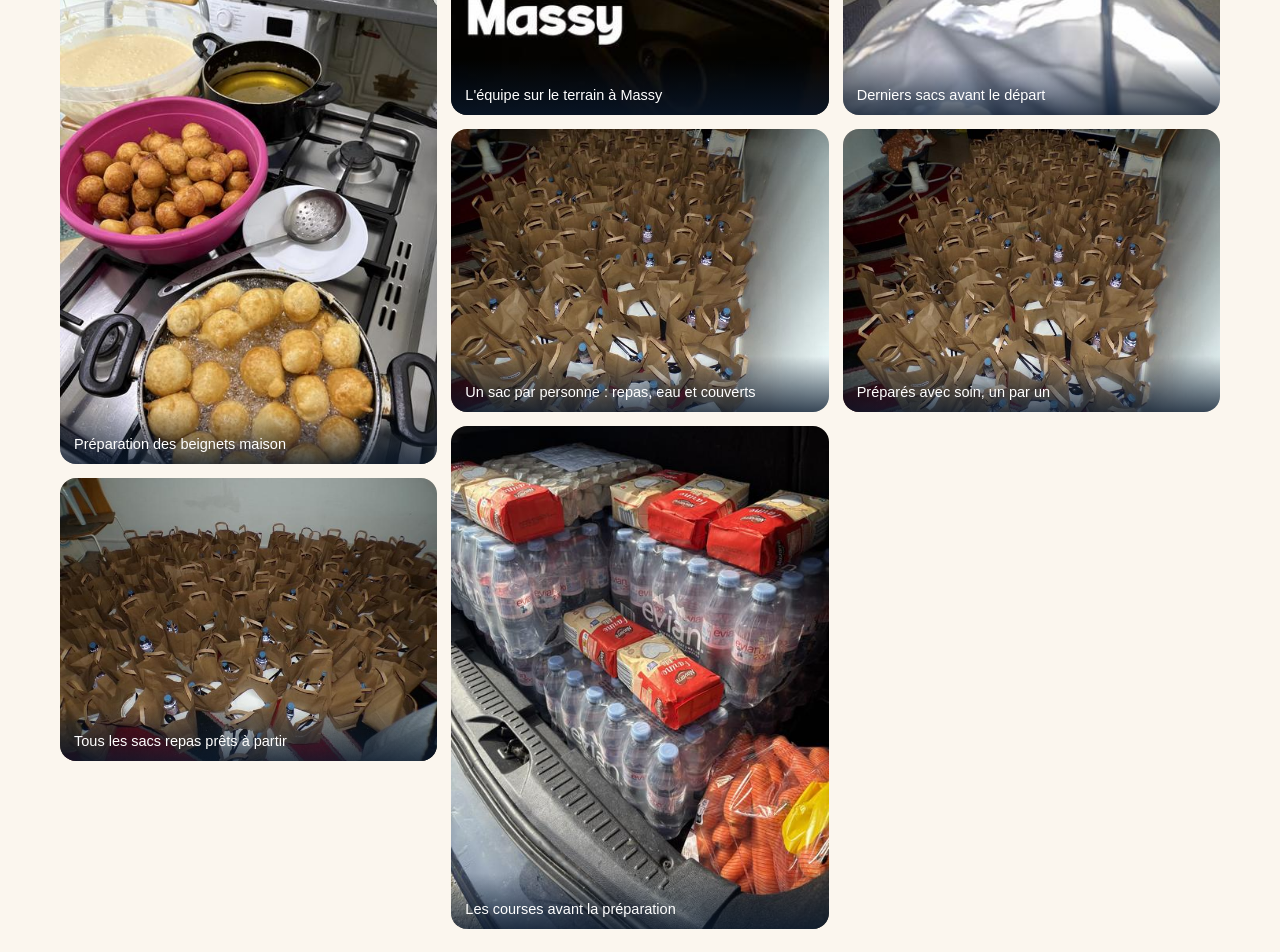
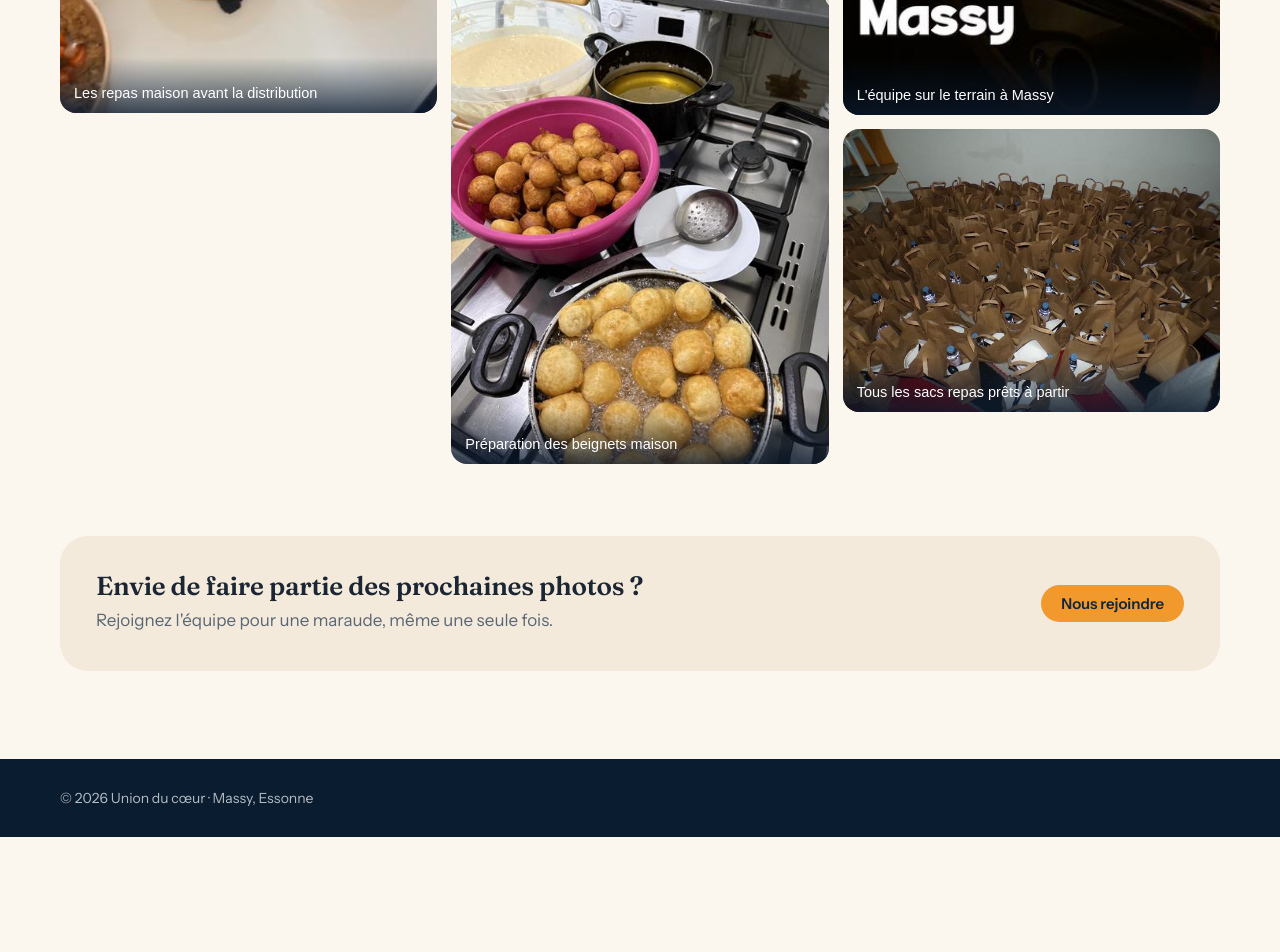
Before and after one commit to unionducoeur/unionducoeur.github.io, a plain HTML site: page galerie.html in a window 1280 px wide. Shown: the part 1060-2012 px from the top of the page. After the commit the page ends 1897 px from the top, so only its background shows below. Drawn offline with Linux system fonts and the light colour scheme.

Commit message:
Add files via upload

```diff
--- a/galerie.html
+++ b/galerie.html
@@ -8,7 +8,7 @@
   <meta name="theme-color" content="#0e2740">
   <meta property="og:title" content="Galerie · Union du cœur">
   <meta property="og:description" content="Nos maraudes en images : préparation, collecte et distribution à Massy.">
-  <meta property="og:image" content="https://unionducoeur.github.io/photos/sacs-1.jpg">
+  <meta property="og:image" content="https://unionducoeur.github.io/photos/plats.jpg">
   <link rel="icon" type="image/png" href="favicon.png">
   <link rel="apple-touch-icon" href="apple-touch-icon.png">
   <link rel="preconnect" href="https://fonts.googleapis.com">
@@ -168,14 +168,11 @@
         titre: "Nos premières maraudes",
         date: "Massy",
         photos: [
+          { photo: "plats",         legende: "Les repas maison avant la distribution" },
           { photo: "courses-1",     legende: "Le coffre rempli : eau, farine, œufs et carottes" },
           { photo: "beignets",      legende: "Préparation des beignets maison" },
-          { photo: "sacs-1",        legende: "Tous les sacs repas prêts à partir" },
           { photo: "maraude-massy", legende: "L'équipe sur le terrain à Massy" },
-          { photo: "sacs-2",        legende: "Un sac par personne : repas, eau et couverts" },
-          { photo: "courses-2",     legende: "Les courses avant la préparation" },
-          { photo: "sacs-depart",   legende: "Derniers sacs avant le départ" },
-          { photo: "sacs-3",        legende: "Préparés avec soin, un par un" }
+          { photo: "sacs-1",        legende: "Tous les sacs repas prêts à partir" }
         ]
       }
     ];
```
Also changed, not shown: index.html (+2 -2 lines), photos/plats-mini.jpg (added), photos/plats.jpg (added).
